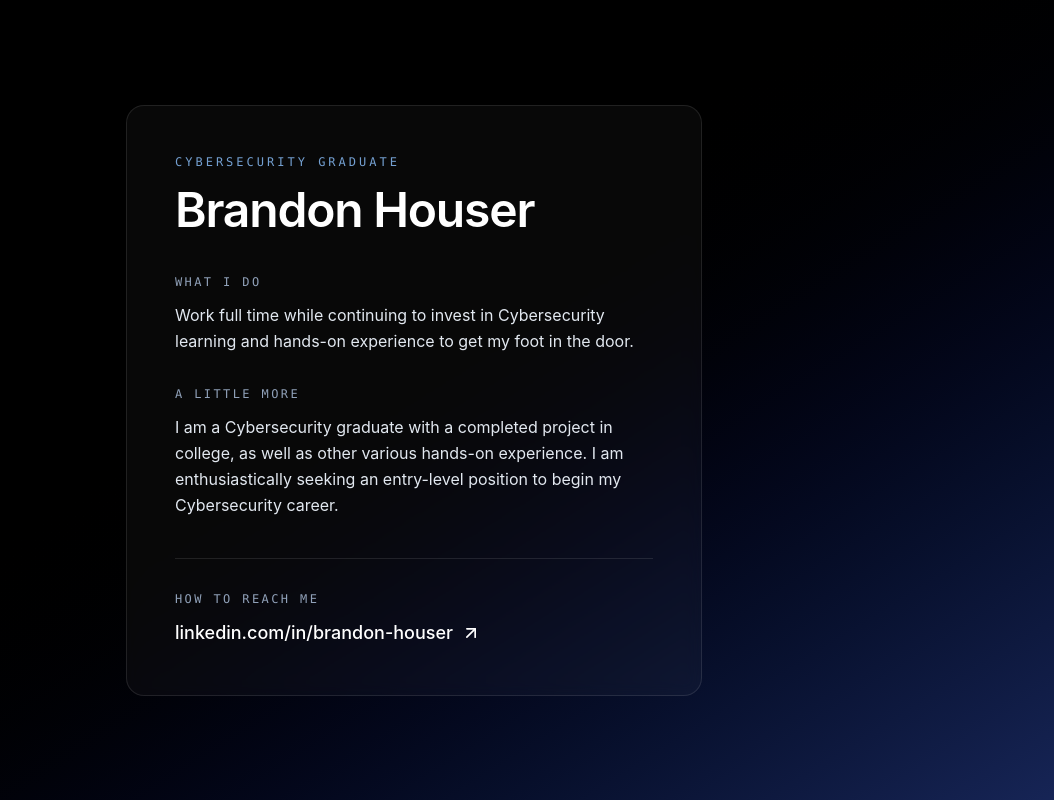
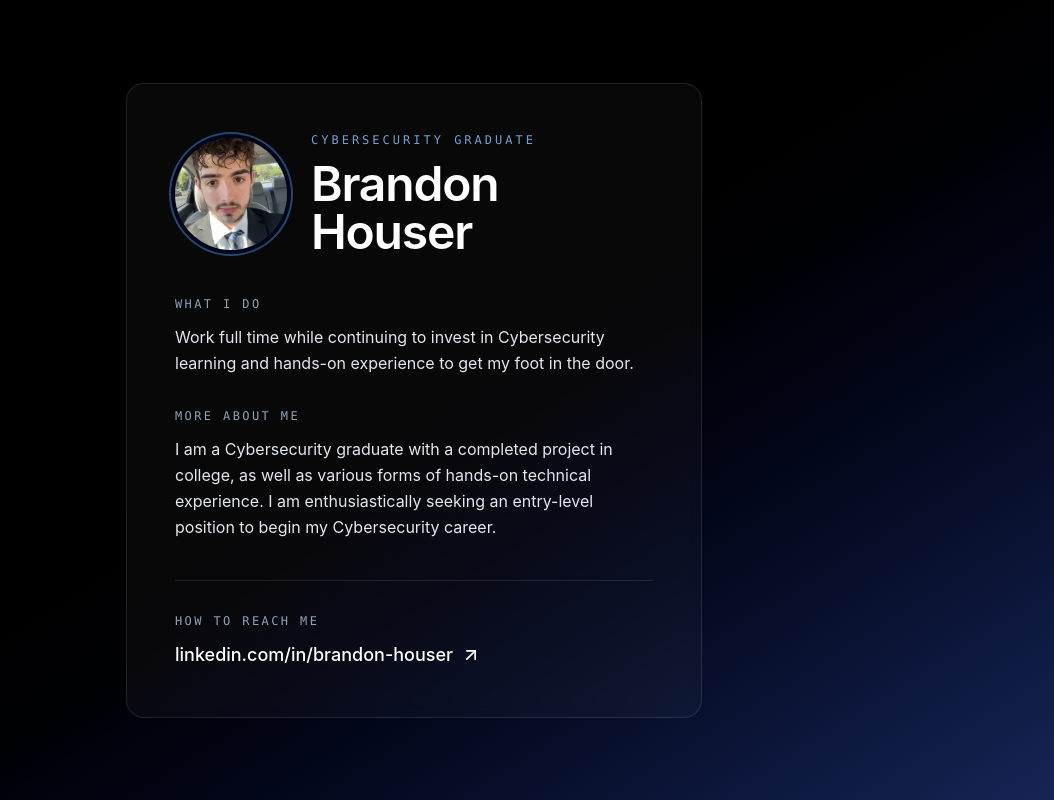
Before and after one commit to bhouser-dev/brandon-houser-website, a Next.js app: page / in a window 1280 px wide. Shown: the whole page, without its empty margins (226-1280 px from the left). Built offline with nearby package versions, Linux system fonts and the light colour scheme.

Commit message:
feat: update CallingCard with profile image and text tweaks
Added an image component for a profile picture and revised the introduction text for clarity.

V0-Chat-Id: rnUHTQP6bNi

```diff
--- a/components/calling-card.tsx
+++ b/components/calling-card.tsx
@@ -1,3 +1,4 @@
+import Image from 'next/image'
 import { ArrowUpRight } from 'lucide-react'
 
 const LINKEDIN_URL = 'https://www.linkedin.com/in/brandon-houser'
@@ -5,13 +6,25 @@ const LINKEDIN_URL = 'https://www.linkedin.com/in/brandon-houser'
 export function CallingCard() {
   return (
     <article className="w-full max-w-xl rounded-2xl border border-white/10 bg-white/[0.03] p-8 backdrop-blur-sm sm:p-12">
-      <header>
-        <p className="font-mono text-xs uppercase tracking-[0.25em] text-blue-300/80">
-          Cybersecurity Graduate
-        </p>
-        <h1 className="mt-4 text-balance text-4xl font-semibold tracking-tight text-white sm:text-5xl">
-          Brandon Houser
-        </h1>
+      <header className="flex flex-col items-start gap-6 sm:flex-row sm:items-center">
+        <div className="relative size-24 shrink-0 overflow-hidden rounded-full ring-2 ring-blue-400/40 ring-offset-4 ring-offset-slate-950 sm:size-28">
+          <Image
+            src="/images/brandon-houser.jpg"
+            alt="Portrait of Brandon Houser in a suit and tie"
+            fill
+            priority
+            sizes="112px"
+            className="object-cover object-[50%_28%]"
+          />
+        </div>
+        <div>
+          <p className="font-mono text-xs uppercase tracking-[0.25em] text-blue-300/80">
+            Cybersecurity Graduate
+          </p>
+          <h1 className="mt-3 text-balance text-4xl font-semibold tracking-tight text-white sm:text-5xl">
+            Brandon Houser
+          </h1>
+        </div>
       </header>
 
       <section aria-labelledby="what-i-do" className="mt-10">
@@ -32,11 +45,11 @@ export function CallingCard() {
           id="about"
           className="font-mono text-xs uppercase tracking-[0.2em] text-slate-400"
         >
-          A little more
+          More about me
         </h2>
         <p className="mt-3 text-pretty leading-relaxed text-slate-200">
           I am a Cybersecurity graduate with a completed project in college, as
-          well as other various hands-on experience. I am enthusiastically
+          well as various forms of hands-on technical experience. I am enthusiastically
           seeking an entry-level position to begin my Cybersecurity career.
         </p>
       </section>
```
Also changed, not shown: public/images/brandon-houser.jpg (added).
